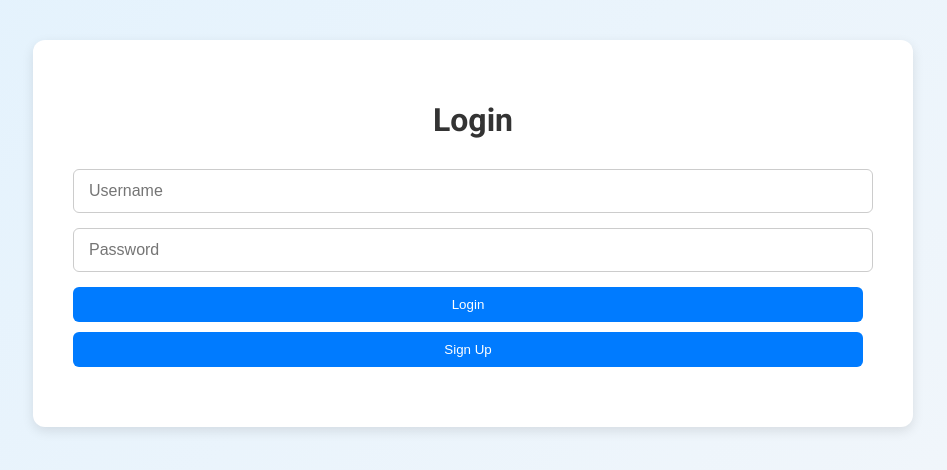
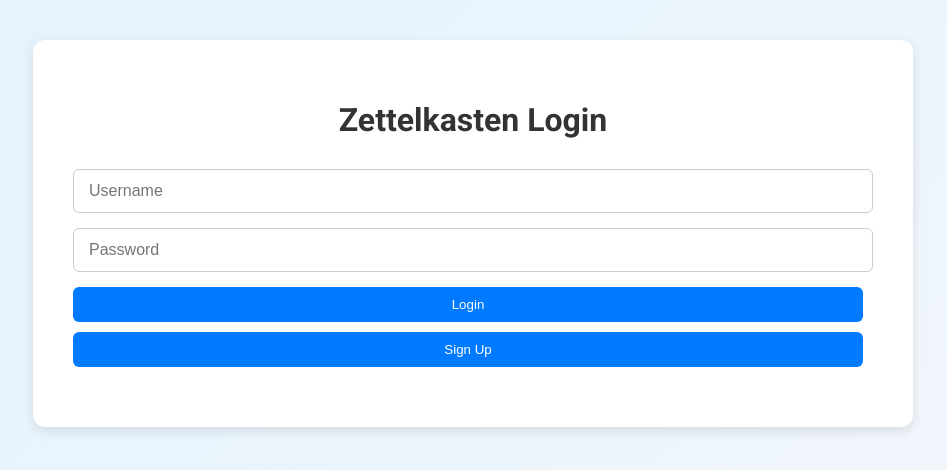
Before and after one commit to luantorrex/zettelkasten-front, a website: page index.html in a window 1280 px wide. Shown: the whole page, without its empty margins (167-1114 px from the left). Drawn offline with Linux system fonts and the light colour scheme.

Commit message:
changing h1 texts

```diff
--- a/index.html
+++ b/index.html
@@ -35,7 +35,7 @@
 </head>
 <body>
   <div class="container">
-    <h1>Login</h1>
+    <h1>Zettelkasten Login</h1>
     <form onsubmit="login(event)">
       <input id="username" type="text" placeholder="Username" required>
       <input id="password" type="password" placeholder="Password" required>
```
Also changed, not shown: notes/index.html (+1 -1 lines).
